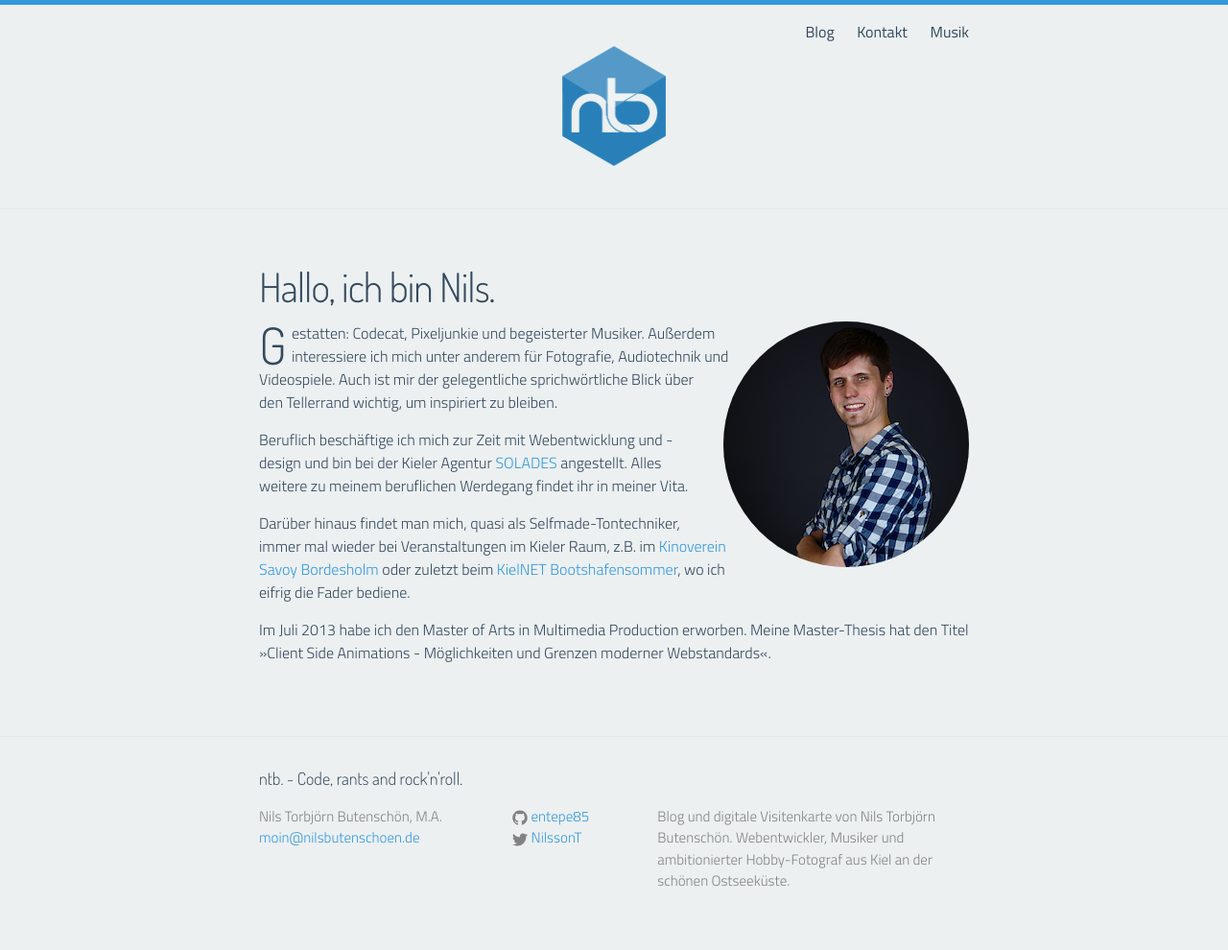
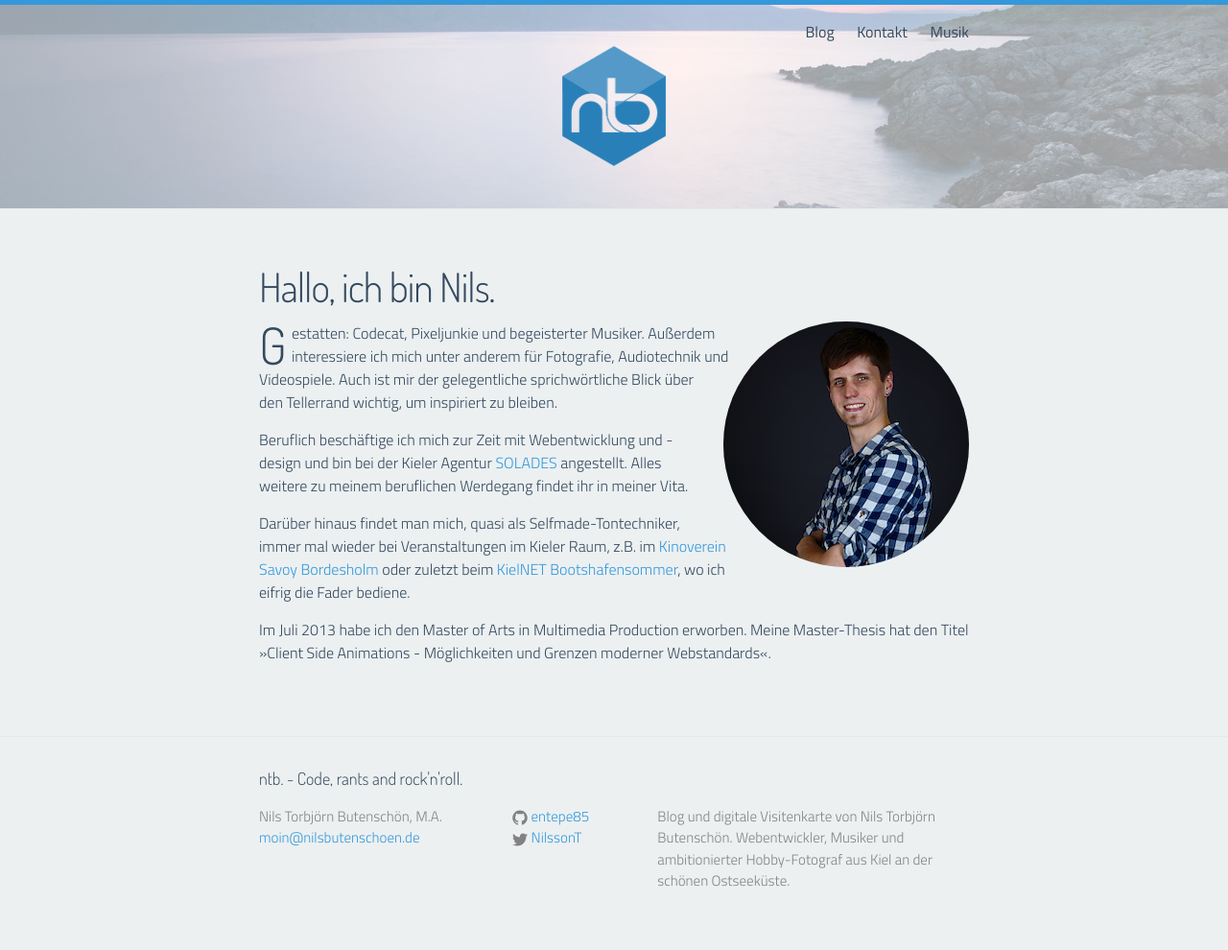
Before and after one commit to entepe85/nilsbutenschoen.de, a Jekyll site: the page built from index.html, in a window 1280 px wide. Shown: the whole page at 96% size. Built offline with Jekyll 4.4.1, drawn with Linux system fonts in a browser that asks for light colours; nearby versions of some CDN libraries.

Commit message:
Fix a header whoopsie.

```diff
--- a/_sass/_layout.scss
+++ b/_sass/_layout.scss
@@ -11,7 +11,7 @@
     position: relative;
     z-index: 10;
     .site-header-background {
-        background: url('#{$base-url}/_assets/img/heda.jpg') center center no-repeat;
+        background: url('#{$base-url}/assets/img/heda.jpg') center center no-repeat;
         background-size: cover;
         bottom: -2.5vh;
         left: 0;
```
